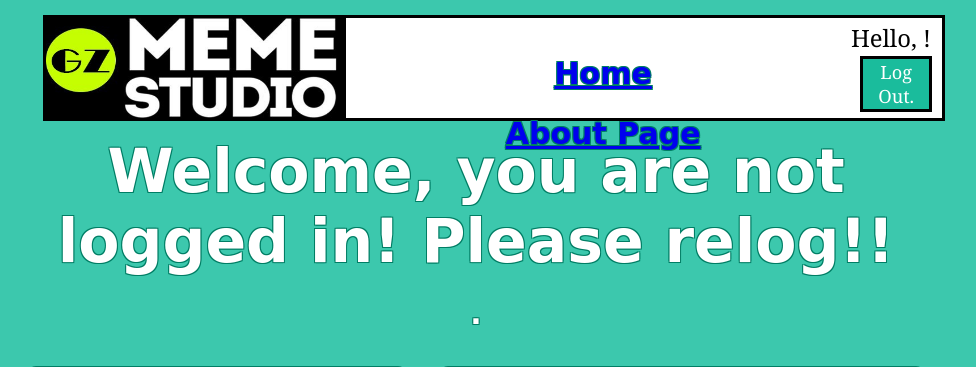
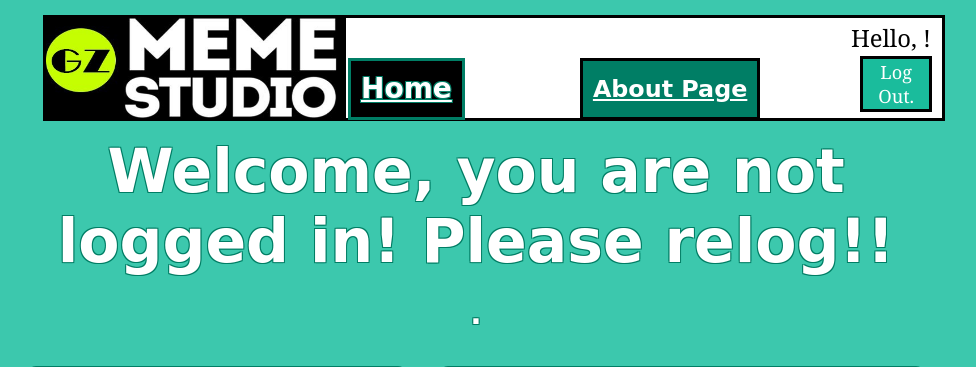
Before and after one commit to grigorzotov/MemeGeneratorWeb, a PHP site: page /main.php in a window 1280 px wide. Shown: the top 367 px of the page, without its empty margins (164-1140 px from the left). Run offline with PHP 8.4, Linux system fonts and the light colour scheme.

Commit message:
Update style.css

```diff
--- a/MemeGen/style.css
+++ b/MemeGen/style.css
@@ -6,6 +6,11 @@ body {
     padding: 0px;
 	background-color: #3cc8ad;
 }
+
+nav a{
+	color: white;
+}
+
 h1 { color: white;
 	text-shadow:
 		-1px -1px 0 #007e65,
@@ -34,6 +39,8 @@ h2 { color: white;
 	text-align: center;
 	}
 
+
+
 nav{
 	display:block;
 	width:100%;
@@ -50,6 +57,21 @@ nav p{
 	font-size: 170%;
 	float: right;
 
+}
+
+nav h2{
+	padding: 10px;
+	margin: 2px;
+	margin-right: 100px;
+	font-size: 170%;
+	float: right;
+	background-color: #007e65;
+	border: solid black;
+
+}
+
+nav h2:hover{
+	background-color:#00af8c;
 }
 
 nav button{
@@ -78,7 +100,7 @@ section {
 	padding: 3px 3px 3px 3px;
 	margin: 5px 1px 3px 0px;
 	border: 1px solid rgba(26, 188, 156, 0.96);
-	border-radius: 50px;
+	border-radius: 30px;
 
 }
 
@@ -87,6 +109,19 @@ input[type="color"] {
 	border: solid black;
 	border-width: 1px;
 	padding: 2px 4px 2px 4px;
+}
+
+.abouts{
+	width: 60%;
+
+	font-size:130%;
+	border: solid #007e65;
+    padding: 10px 20px;
+    margin: 10px auto;
+    padding: 20px;
+    background: #f4f7f8;
+    border-radius: 8px;
+    font-family: Georgia, "Times New Roman", Times, serif;
 }
 
 .inputs{
@@ -136,6 +171,16 @@ input[type="color"] {
 	float: left;
 	margin-top: 8px;
 	margin-right: 6px;
+}
+#homeA{
+	float:left;
+	background:black;
+	border-color:#007e65;
+	padding:10px;
+	font-size: 200%;
+}
+#homeA:hover{
+	background-color:#007e65;
 }
 
 
```
